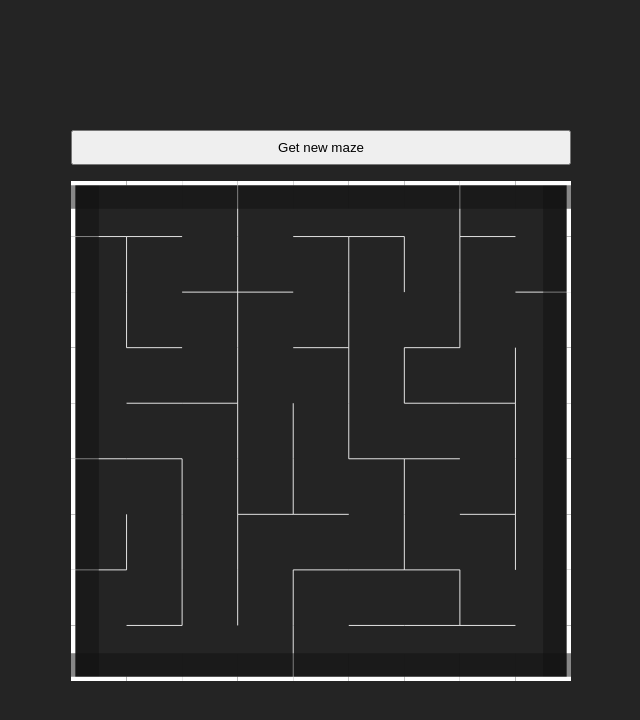
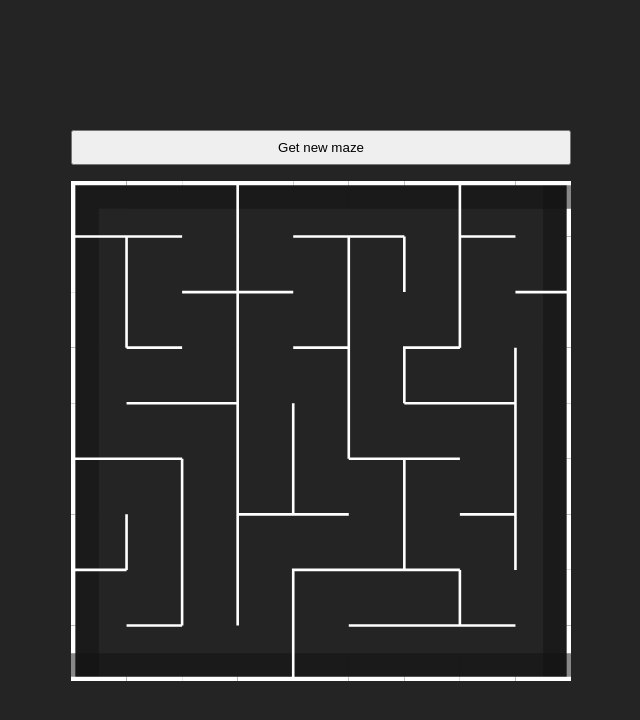
Before and after one commit to KaroCodes/MazeMaker, a React (Vite) app: page / in a window 1280 px wide. Shown: the top 720 px of the page, without its empty margins (319-959 px from the left). Built offline with nearby package versions, Linux system fonts and the light colour scheme.

Commit message:
ui for removing walls of the maze

```diff
--- a/src/maze/MazeSVG.tsx
+++ b/src/maze/MazeSVG.tsx
@@ -4,7 +4,7 @@ import './MazeSVG.css';
 type Rect = Point & {
     width: number,
     height: number,
-    isCorner: boolean,
+    customPath?: string,
 }
 
 type MazeSVGProps = {
@@ -13,14 +13,14 @@ type MazeSVGProps = {
 }
 
 export function MazeSVG({ maze }: MazeSVGProps) {
-    const fill = '#111';
-    const lineWidth = 1;
-    const lineColor = 'white';
+    // const fill = '#111';
+    const lineWidth = 3;
+    let lineColor = 'white';
     const cellSize = 64;
     const mazeSize = maze.size * cellSize;
 
     const borderPaths: { d: string, rect: Rect, toggleExit?: () => void }[] = [];
-    let d = '';
+    let d = ``;// `M0 0 L${mazeSize} 0 L${mazeSize} ${mazeSize} L0 ${mazeSize} Z`;
 
     maze.cells.forEach(row => {
         row.forEach(cell => {
@@ -34,34 +34,42 @@ export function MazeSVG({ maze }: MazeSVGProps) {
             let continuation = false;
 
             if (cell.x === 0 && cell.walls[0]) {
+                const rect = { x, y, width: cellSize / 2, height: cellSize };
+                const customPath = cell.y === 0
+                    ? `M${rect.x} ${rect.y} L${rect.x + cellSize / 2} ${rect.y + cellSize / 2} L${rect.x + cellSize / 2} ${rect.y + cellSize} L${rect.x} ${rect.y + cellSize} Z`
+                    : undefined;
+
                 borderPaths.push({
                     d: `M${tl.x} ${tl.y} L${bl.x} ${bl.y}`,
-                    rect: {
-                        x,
-                        y,
-                        width: cellSize / 2,
-                        height: cellSize,
-                        isCorner: cell.y === 0 || cell.y === maze.size,
-                    },
+                    rect: { ...rect, customPath },
                     toggleExit: () => { console.log('hi'); cell.walls[0] = !cell.walls[0] }
                 });
             }
             if (cell.x === maze.size - 1) {
+                const rect = { x: x + cellSize / 2, y, width: cellSize / 2, height: cellSize };
+
                 borderPaths.push({
                     d: `M${tr.x} ${tr.y} L${br.x} ${br.y}`,
-                    rect: { x: x + cellSize / 2, y, width: cellSize / 2, height: cellSize, isCorner: false }
+                    rect,
                 });
             }
-            if (cell.y === 0) {
+            if (cell.y === 0 && cell.walls[1]) {
+                const rect = { x, y, width: cellSize, height: cellSize / 2 };
+                const customPath = cell.x === 0
+                    ? `M${rect.x} ${rect.y} L${rect.x + cellSize} ${rect.y} L${rect.x + cellSize} ${rect.y + cellSize / 2} L${rect.x + cellSize / 2} ${rect.y + cellSize / 2} Z`
+                    : undefined;
+
+
                 borderPaths.push({
                     d: `M${tl.x} ${tl.y} L${tr.x} ${tr.y}`,
-                    rect: { x, y, width: cellSize, height: cellSize / 2, isCorner: false }
+                    rect: { ...rect, customPath },
                 });
             }
             if (cell.y === maze.size - 1) {
+                const rect = { x, y: y + cellSize / 2, width: cellSize, height: cellSize / 2 };
                 borderPaths.push({
                     d: `M${bl.x} ${bl.y} L${br.x} ${br.y}`,
-                    rect: { x, y: y + cellSize / 2, width: cellSize, height: cellSize / 2, isCorner: false }
+                    rect,
                 });
             }
 
@@ -84,27 +92,28 @@ export function MazeSVG({ maze }: MazeSVGProps) {
         <div>
             <svg xmlns="http://www.w3.org/2000/svg" viewBox={`0 0 ${mazeSize} ${mazeSize}`}>
                 <g>
-                    <path d={d} stroke={lineColor} strokeWidth={lineWidth} fill='none' />
                     {borderPaths.map(({ d, rect, toggleExit }) => {
-                        // const bg = rect.isCorner
-                        //     ? (
-                        //         <path
-                        //             d={`M${rect.x} ${rect.y} L${rect.x + cellSize} ${rect.y} L${rect.x + cellSize} ${rect.y + cellSize / 2} L${rect.x + cellSize / 2} ${rect.y + cellSize / 2} Z`}
-                        //             stroke='none'
-                        //             fill={'blue'}
-                        //             opacity={.5}
-                        //         />
-                        //     )
-                        //     : (
-                        //         <rect x={rect.x} y={rect.y} width={rect.width} height={rect.height} fill={'#111'} opacity={.5} />
-                        //     );
+                        const bg = rect.customPath
+                            ? (
+                                <path
+                                    d={rect.customPath}
+                                    stroke='none'
+                                    fill='#111'
+                                    opacity={.5}
+                                />
+                            )
+                            : (
+                                <rect x={rect.x} y={rect.y} width={rect.width} height={rect.height} fill={'#111'} opacity={.5} />
+                            );
                         return (
                             <g className='border' onClick={toggleExit}>
-                                <rect x={rect.x} y={rect.y} width={rect.width} height={rect.height} fill={'#111'} opacity={.5} />
+                                {bg}
+                                {/* <rect x={rect.x} y={rect.y} width={rect.width} height={rect.height} fill={'#111'} opacity={.5} /> */}
                                 <path d={d} stroke={lineColor} strokeWidth={10} fill='none' />
                             </g>
                         )
                     })}
+                    <path d={d} stroke={lineColor} strokeWidth={lineWidth} fill='none' stroke-linejoin='miter' />
                 </g>
             </svg>
         </div>
--- a/src/maze/maze.ts
+++ b/src/maze/maze.ts
@@ -7,12 +7,7 @@ export type Cell = Point & {
     walls: boolean[], // [ left, top, right, bottom ]
 }
 
-export type Exit = Point & {
-    side: 'l' | 't' | 'r' | 'b',
-}
-
 export type Maze = {
     size: number,
     cells: Cell[][],
-    exits: Exit[],
 }
--- a/src/maze/maze_generator.ts
+++ b/src/maze/maze_generator.ts
@@ -23,13 +23,14 @@ export class MazeGenerator {
 
         // Add cells to this stack whenever we are at a junction.
         const stack = new Array<BuildingCell>();
-        let unvisitedCells = size * size;
+        const cellsCount = size * size;
+        let visitedCells = 0;
         let current = cells[0][0];
 
-        while (unvisitedCells > 0) {
+        while (visitedCells < cellsCount) {
             if (!current.visisted) {
                 current.visisted = true;
-                unvisitedCells--;
+                visitedCells++;
             }
 
             const neighbours = this.getUnvisistedNeighbours(current, cells);
@@ -41,7 +42,7 @@ export class MazeGenerator {
                     current = stack.pop()!;
                     continue;
                 } else {
-                    throw new Error(`Invalid state: no neighbours found and no cells are scheduled to be revisisted but there are still ${unvisitedCells} unvisited cells remaining.`);
+                    throw new Error(`Invalid state: no neighbours found and no cells are scheduled to be revisisted but there are still ${cellsCount - visitedCells} unvisited cells remaining.`);
                 }
             }
 
@@ -57,7 +58,7 @@ export class MazeGenerator {
             current = next;
         }
 
-        return { cells, size, exits: [] };
+        return { cells, size };
     }
 
     // Generates a grid [size x size] with each cell surrounded by walls.
```
